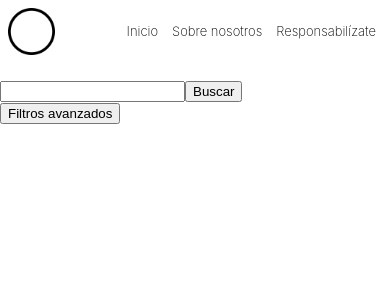
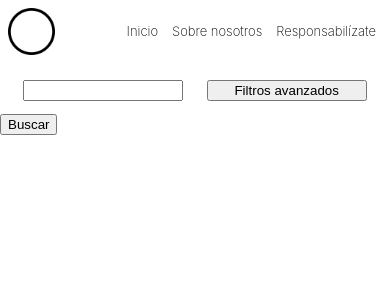
Before and after one commit to Amanrique29/Buscador-voluntariado, a React (Create React App) app: page /buscador in a window 390 px wide. Shown: the top 300 px of the page. Built offline with nearby package versions, Linux system fonts and the light colour scheme.

Commit message:
diseñoBuscador

```diff
--- a/src/Buscador.css
+++ b/src/Buscador.css
@@ -13,7 +13,9 @@
     cursor: pointer;
     padding: 2px;
     border: solid;
-
+    width: 175px;
+    margin-bottom: 2%;
+    text-align: center;
     }
     input.filtro-avanzado {
         position: absolute;
@@ -27,6 +29,18 @@
     input:checked + label {
         background-color: blue;
     }
+    .inputyBoton{
+      display: flex;
+      justify-content: space-evenly;
+      margin-bottom: 3%;
+    }
+    input#buscar{
+      width: 41%;
+    }
+    .ancho{
+      width: 41%;
+    }
+
     img.logo-ods {
       width: 20px;
       height: 20px;
--- a/src/buscador.js
+++ b/src/buscador.js
@@ -183,13 +183,11 @@ function Buscador() {
     }
 
     return (
-        <>
+        <> <div className="inputyBoton">
             <input type="text" id="buscar" value={valorInput} onChange={selectValor}></input>
-            <button onClick={search}>Buscar</button>
-            <div>
-                <button onClick={MostrarFiltros}>Filtros avanzados</button>
+            <button className="ancho" onClick={MostrarFiltros}>Filtros avanzados</button>
 
-            </div>
+        </div>
 
             <div>
                 <div className="checkboxes">
@@ -215,7 +213,7 @@ function Buscador() {
                     :
                     null}
             </div>
-
+            <button onClick={search}>Buscar</button>
             <p>{resultados}</p>
             {texto}
             <p>{temaSelect.map(el => <>{el} </>)}</p>
```
